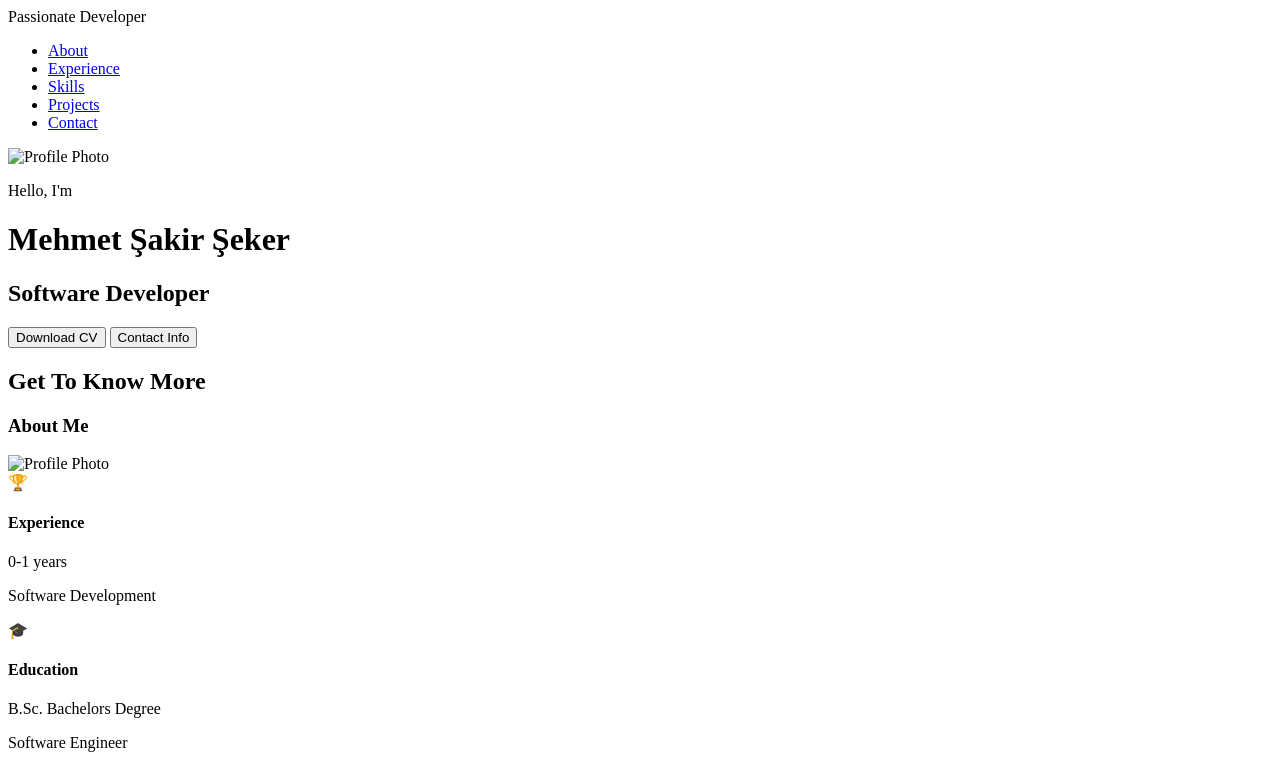
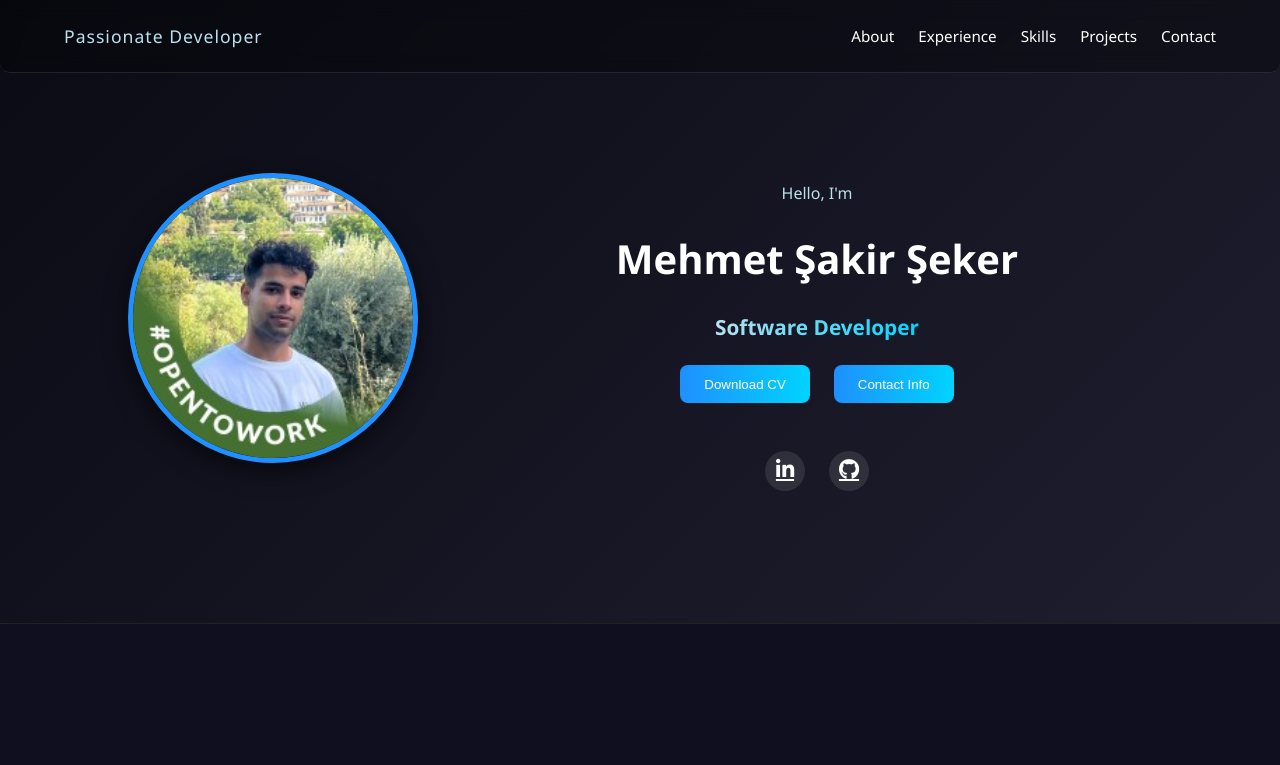
Before and after one commit to MehmetSakirSeker/Portfolio, a plain HTML site: page index.html in a window 1280 px wide. Shown: the top 765 px of the page. Drawn offline with Linux system fonts and the light colour scheme; the site is published under a folder, as on GitHub Pages, so addresses that start at the root find nothing.

Commit message:
commit 3

```diff
--- a/index.html
+++ b/index.html
@@ -3,7 +3,7 @@
 <head>
     <meta charset="UTF-8">
     <title>Mehmet Şakir Şeker - Portfolio</title>
-    <link rel="stylesheet" href="/css/style.css">
+    <link rel="stylesheet" href="style.css">
 </head>
 <body>
 
@@ -20,14 +20,14 @@
 
 <header class="header-container">
     <div class="profile-photo">
-        <img src="/images/mss.jpg" alt="Profile Photo">
+        <img src="images/mss.jpg" alt="Profile Photo">
     </div>
     <div class="profile-info">
         <p>Hello, I'm</p>
         <h1>Mehmet Şakir Şeker</h1>
         <h2>Software Developer</h2>
         <div class="buttons">
-            <button class="btn" onclick="window.open('/assets/MehmetSakirSeker_CV.pdf', '_blank')">
+            <button class="btn" onclick="window.open('assets/MehmetSakirSeker_CV.pdf', '_blank')">
                 Download CV
             </button>
             <button class="btn" onclick="location.href='#contact'">
@@ -52,7 +52,7 @@
 
         <div class="about-content">
             <div class="about-photo">
-                <img src="/images/mss_official.png" alt="Profile Photo">
+                <img src="images/mss_official.png" alt="Profile Photo">
             </div>
 
             <div class="about-middle">
```
Also changed, not shown: style.css (renamed from static/css/style.css).
